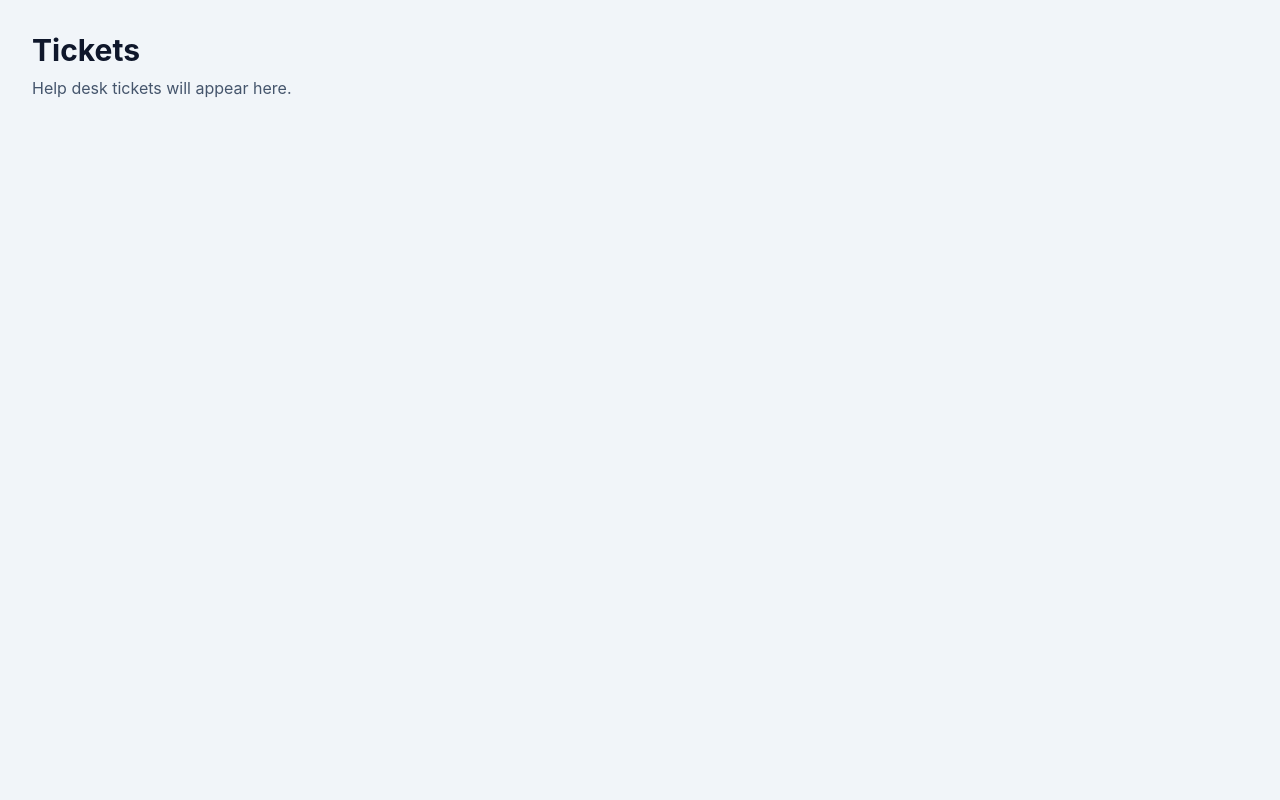
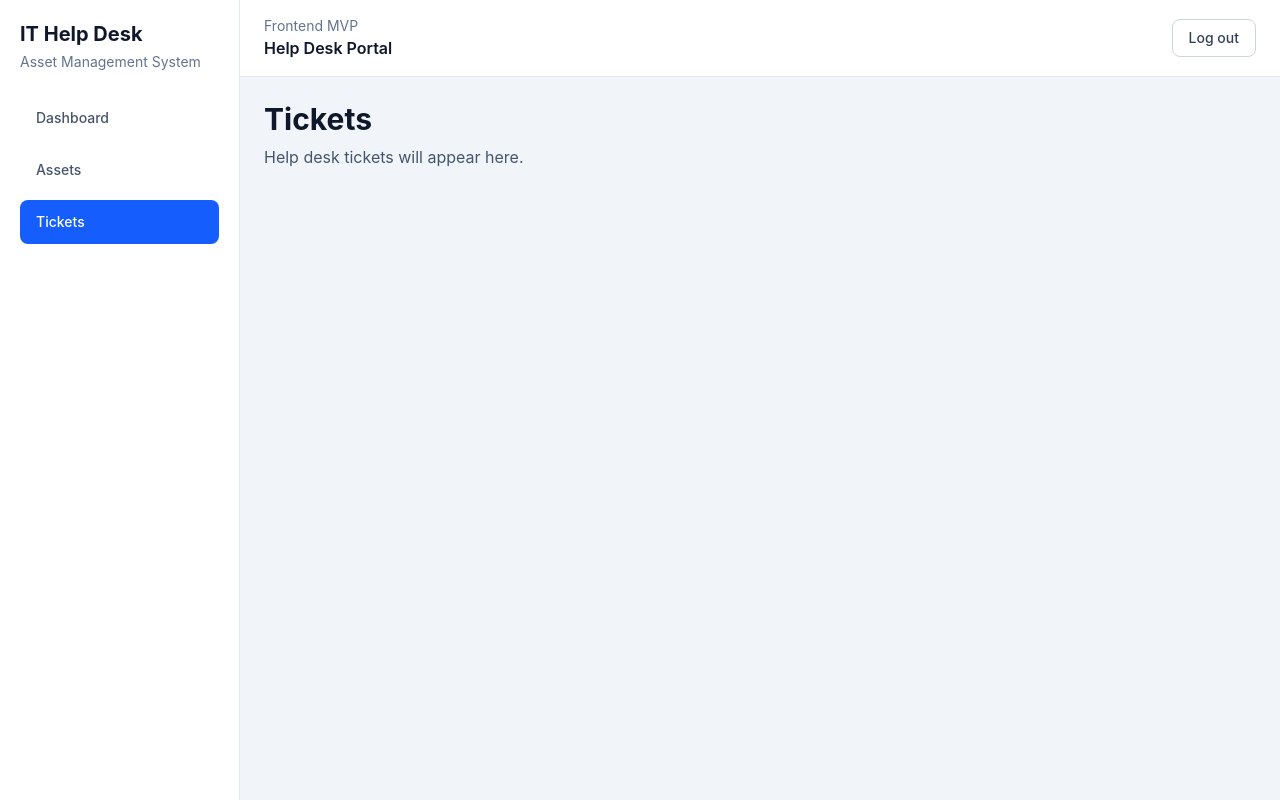
Before and after one commit to Muhtasim19/it-helpdesk-asset-system, a React app in the folder frontend/: page /tickets in a window 1280 px wide. Built offline with nearby package versions, Linux system fonts and the light colour scheme; the HTML template or start-up script is replaced by a standard one.

Commit message:
Add shared application layout and navigation

```diff
--- a/frontend/src/App.jsx
+++ b/frontend/src/App.jsx
@@ -1,4 +1,6 @@
 import { Navigate, Route, Routes } from "react-router";
+
+import AppLayout from "./layouts/AppLayout";
 import LoginPage from "./pages/LoginPage";
 import DashboardPage from "./pages/DashboardPage";
 import AssetsPage from "./pages/AssetsPage";
@@ -8,10 +10,16 @@ function App() {
   return (
     <Routes>
       <Route path="/" element={<Navigate to="/login" replace />} />
+
       <Route path="/login" element={<LoginPage />} />
-      <Route path="/dashboard" element={<DashboardPage />} />
-      <Route path="/assets" element={<AssetsPage />} />
-      <Route path="/tickets" element={<TicketsPage />} />
+
+      <Route element={<AppLayout />}>
+        <Route path="/dashboard" element={<DashboardPage />} />
+        <Route path="/assets" element={<AssetsPage />} />
+        <Route path="/tickets" element={<TicketsPage />} />
+      </Route>
+
+      <Route path="*" element={<Navigate to="/login" replace />} />
     </Routes>
   );
 }
--- /dev/null
+++ b/frontend/src/layouts/AppLayout.jsx
@@ -0,0 +1,65 @@
+import { NavLink, Outlet } from "react-router";
+
+const navigationLinks = [
+  { name: "Dashboard", path: "/dashboard" },
+  { name: "Assets", path: "/assets" },
+  { name: "Tickets", path: "/tickets" },
+];
+
+function AppLayout() {
+  const getLinkClasses = ({ isActive }) =>
+    [
+      "rounded-lg px-4 py-3 text-sm font-medium transition",
+      isActive
+        ? "bg-blue-600 text-white"
+        : "text-slate-600 hover:bg-slate-100 hover:text-slate-900",
+    ].join(" ");
+
+  return (
+    <div className="min-h-screen bg-slate-100 md:grid md:grid-cols-[240px_1fr]">
+      <aside className="border-b border-slate-200 bg-white p-5 md:min-h-screen md:border-b-0 md:border-r">
+        <h1 className="text-xl font-bold text-slate-900">
+          IT Help Desk
+        </h1>
+
+        <p className="mt-1 text-sm text-slate-500">
+          Asset Management System
+        </p>
+
+        <nav className="mt-6 flex gap-2 overflow-x-auto md:flex-col">
+          {navigationLinks.map((link) => (
+            <NavLink
+              key={link.path}
+              to={link.path}
+              className={getLinkClasses}
+            >
+              {link.name}
+            </NavLink>
+          ))}
+        </nav>
+      </aside>
+
+      <div className="min-w-0">
+        <header className="flex items-center justify-between border-b border-slate-200 bg-white px-6 py-4">
+          <div>
+            <p className="text-sm text-slate-500">Frontend MVP</p>
+            <h2 className="font-semibold text-slate-900">
+              Help Desk Portal
+            </h2>
+          </div>
+
+          <button
+            type="button"
+            className="rounded-lg border border-slate-300 px-4 py-2 text-sm font-medium text-slate-700 hover:bg-slate-50"
+          >
+            Log out
+          </button>
+        </header>
+
+        <Outlet />
+      </div>
+    </div>
+  );
+}
+
+export default AppLayout;
--- a/frontend/src/pages/AssetsPage.jsx
+++ b/frontend/src/pages/AssetsPage.jsx
@@ -1,11 +1,14 @@
 function AssetsPage() {
   return (
-    <main className="min-h-screen bg-slate-100 p-8">
-      <h1 className="text-3xl font-bold text-slate-900">Assets</h1>
+    <section className="p-6">
+      <h1 className="text-3xl font-bold text-slate-900">
+        Assets
+      </h1>
+
       <p className="mt-2 text-slate-600">
         Asset management will appear here.
       </p>
-    </main>
+    </section>
   );
 }
 
--- a/frontend/src/pages/DashboardPage.jsx
+++ b/frontend/src/pages/DashboardPage.jsx
@@ -1,11 +1,14 @@
 function DashboardPage() {
   return (
-    <main className="min-h-screen bg-slate-100 p-8">
-      <h1 className="text-3xl font-bold text-slate-900">Dashboard</h1>
+    <section className="p-6">
+      <h1 className="text-3xl font-bold text-slate-900">
+        Dashboard
+      </h1>
+
       <p className="mt-2 text-slate-600">
         Ticket and asset statistics will appear here.
       </p>
-    </main>
+    </section>
   );
 }
 
--- a/frontend/src/pages/TicketsPage.jsx
+++ b/frontend/src/pages/TicketsPage.jsx
@@ -1,11 +1,14 @@
 function TicketsPage() {
   return (
-    <main className="min-h-screen bg-slate-100 p-8">
-      <h1 className="text-3xl font-bold text-slate-900">Tickets</h1>
+    <section className="p-6">
+      <h1 className="text-3xl font-bold text-slate-900">
+        Tickets
+      </h1>
+
       <p className="mt-2 text-slate-600">
         Help desk tickets will appear here.
       </p>
-    </main>
+    </section>
   );
 }
 
```
